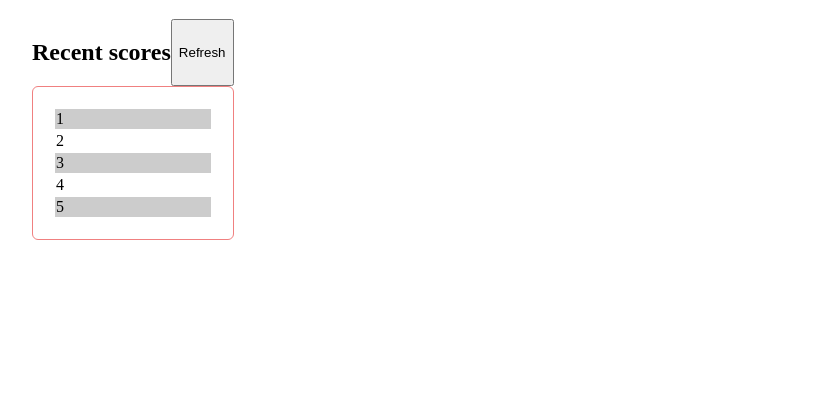
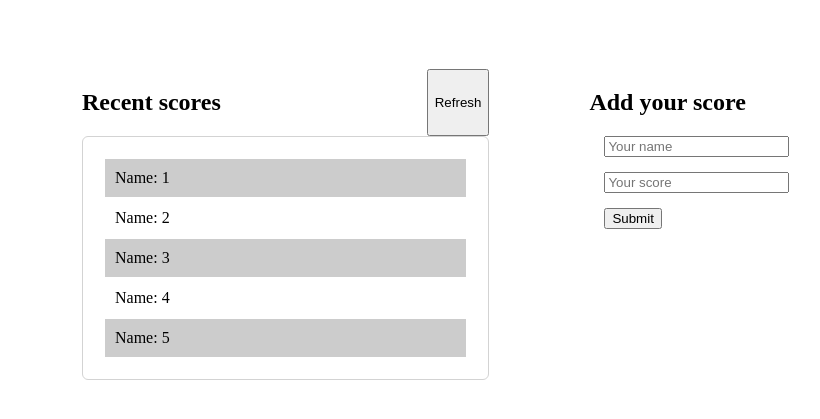
Before and after one commit to Rayan84/leaderboard, a plain HTML site: page index.html in a window 1280 px wide. Shown: the part 119-538 px from the top of the page, without its empty margins (26-846 px from the left). Drawn offline with Linux system fonts and the light colour scheme.

Commit message:
Add style

```diff
--- a/index.html
+++ b/index.html
@@ -10,35 +10,39 @@
     <main class="main">
         <h1>Leaderboard</h1>
         <div class="display-flex">
-            <div>
-                <div class="display-flex">
+            <section>
+                <div class="display-flex justify-content-space-between">
                     <h2>Recent scores</h2>
                     <button>Refresh</button>
                 </div>
                 <div>
                     <table>
                         <tr>
-                            <td>1</td>
+                            <td>Name: 1</td>
                         </tr>
                         <tr>
-                            <td>2</td>
+                            <td>Name: 2</td>
                         </tr>
                         <tr>
-                            <td>3</td>
+                            <td>Name: 3</td>
                         </tr>
                         <tr>
-                            <td>4</td>
+                            <td>Name: 4</td>
                         </tr>
                         <tr>
-                            <td>5</td>
+                            <td>Name: 5</td>
                         </tr>
                     </table>
                 </div>
-
-            </div>
-            <div>
-
-            </div>
+            </section>
+            <section class="right-section">
+                <h2>Add your score</h2>
+                <form action="">
+                    <input type="text" name="name" id="name" placeholder="Your name">
+                    <input type="text" name="score" id="score" placeholder="Your score">
+                    <input type="submit">
+                </form>
+            </section>
         </div>
     </main>
 </body>
--- a/style.css
+++ b/style.css
@@ -6,11 +6,29 @@
     display: flex;
 }
 
-table{
-    border: solid lightcoral 1px;
+.justify-content-space-between {
+    justify-content: space-between;
+}
+
+section {
+    margin: 10px;
+    width: 35%;
+    padding: 40px;
+}
+
+.right-section {
+    float: right;
+}
+
+table {
+    border: solid lightgray 1px;
     width: 100%;
     border-radius: 6px;
     padding: 20px;
+}
+
+td {
+    padding: 10px;
 }
 
 tr:nth-child(odd) {
@@ -20,3 +38,8 @@ tr:nth-child(odd) {
 tr:nth-child(even) {
     background: #FFF
 }
+
+input {
+    display: block;
+    margin: 15px;
+}
```
Also changed, not shown: README.md.
